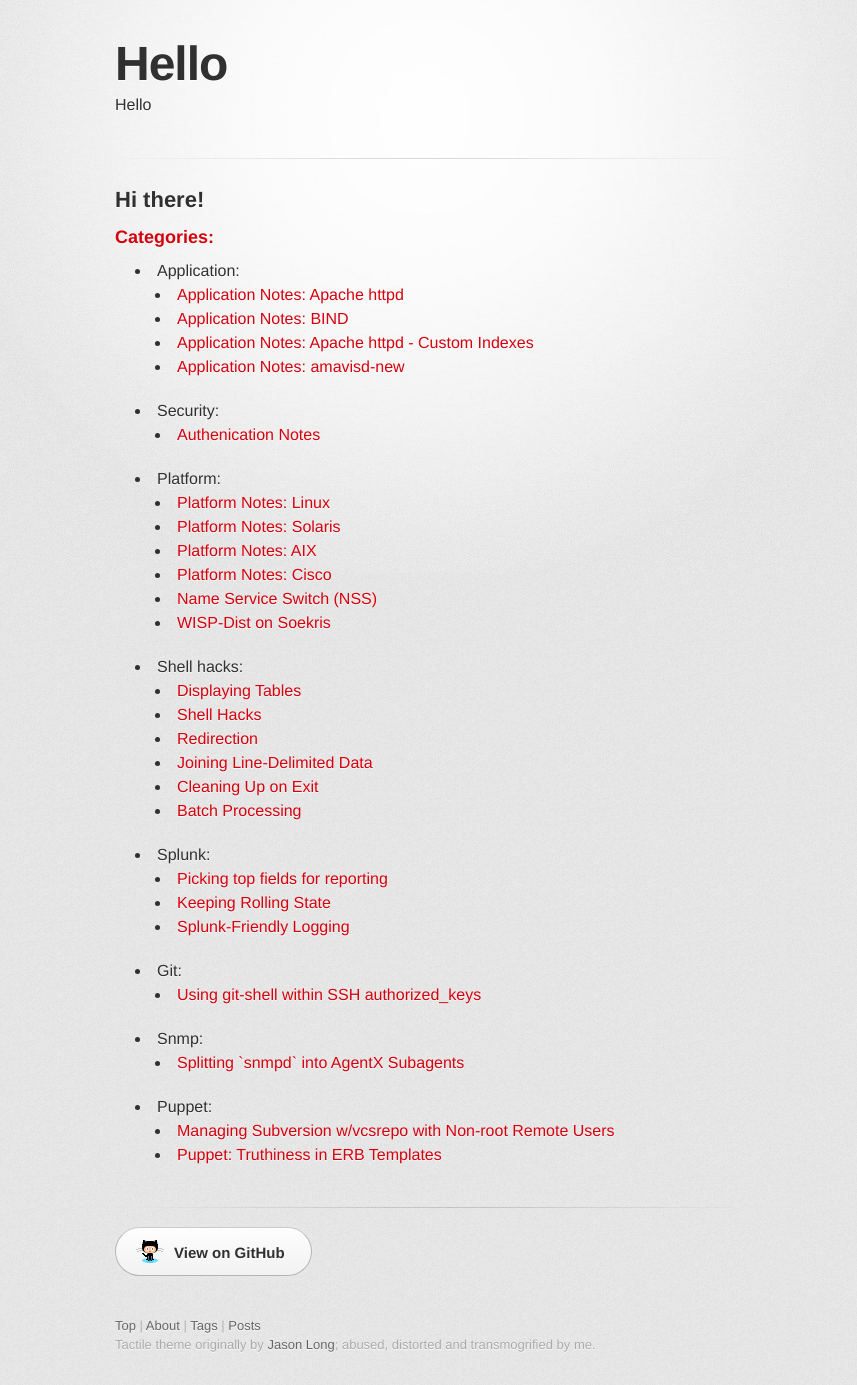
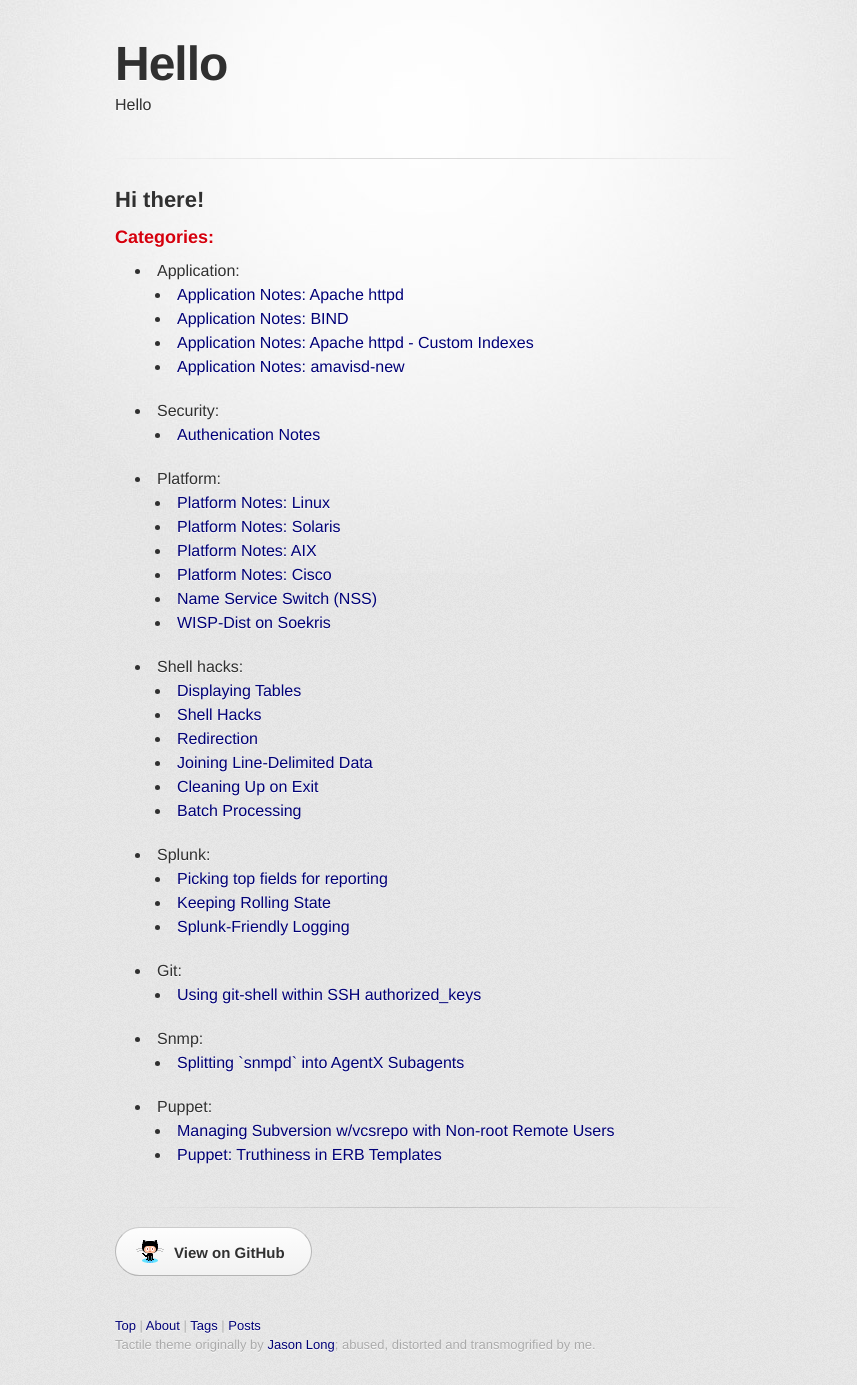
Before and after one commit to wcooley/wcooley.github.io, a Jekyll site: the page built from index.md, in a window 1280 px wide. Shown: the whole page, without its empty margins (215-1072 px from the left). Built offline with Jekyll 4.4.1, drawn with Linux system fonts in a browser that asks for light colours; some web fonts are replaced; Markdown is read by kramdown in place of the engine named in the settings.

Commit message:
Make unfollowed links more bluish

```diff
--- a/stylesheets/stylesheet.css
+++ b/stylesheets/stylesheet.css
@@ -56,9 +56,10 @@ body {
   color: #303030;
 }
 
-a {
-  color: #d5000d;
+a:link {
+  color: #000077;
 }
+
 a:hover {
   color: #c5000c;
 }
```
